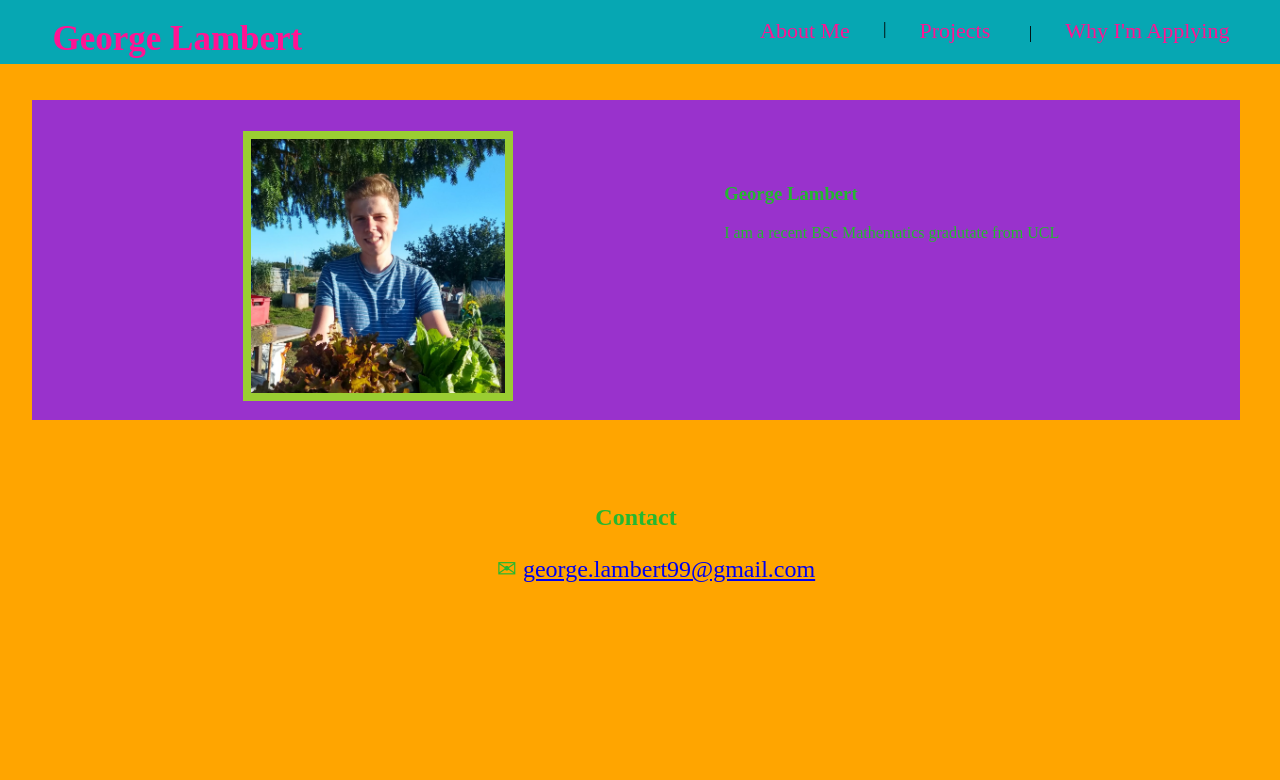
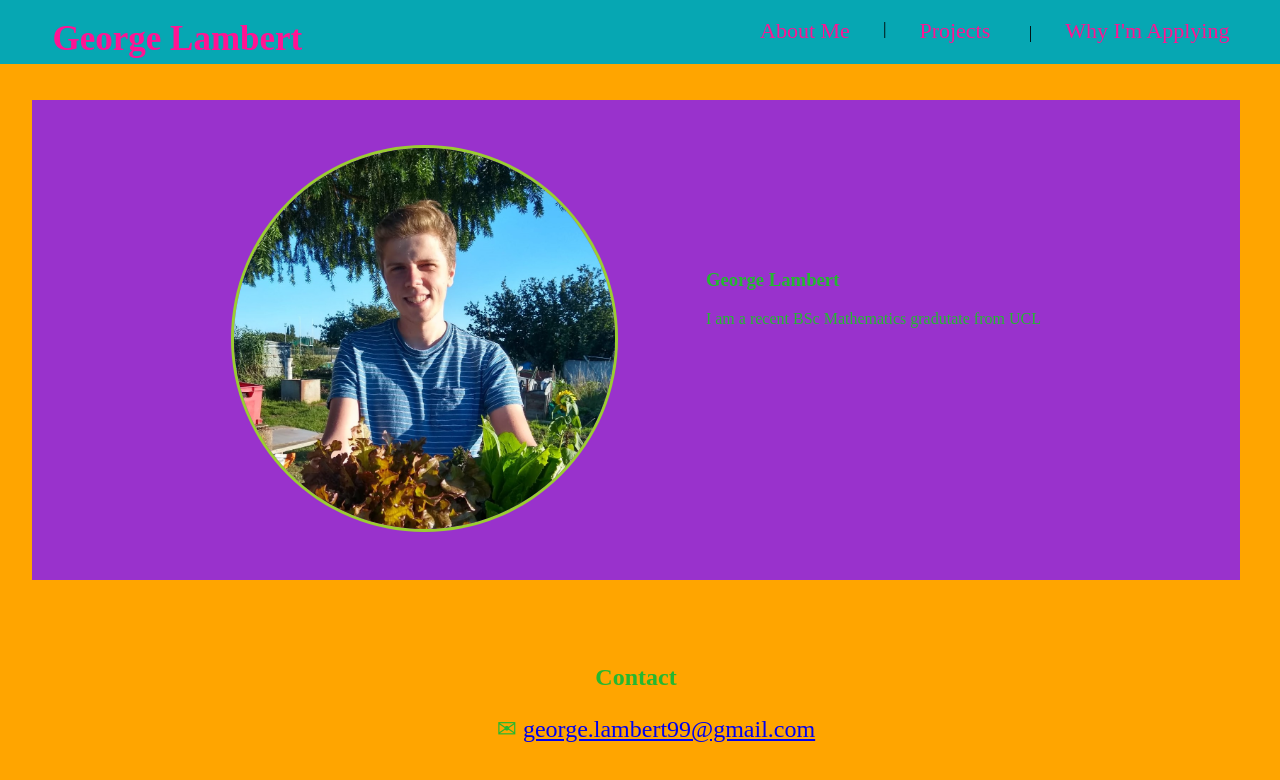
Before and after one commit to Glombort/FAC-Application-website, a plain HTML site: page index.html in a window 1280 px wide. Drawn offline with Linux system fonts and the light colour scheme.

Commit message:
Intro styling

```diff
--- a/styles.css
+++ b/styles.css
@@ -93,22 +93,31 @@ nav {
 
 #intro {
   background-color: darkorchid;
-  height: 20em;
+  height: 30em;
   display: flex;
-  justify-content: space-evenly;
+  justify-content: center;
   margin-top: 5%;
 }
 
 #intro-pic {
-  padding: 2.5%;
-  max-width: 60%;
+  max-width: 35%;
+  padding: 0.5%;
+  margin: auto 0 auto auto;
 
 }
 
+#intro-bio {
+  max-width: 35%;
+  padding: 0.5%;
+  margin: 5em auto 5em 2.5em;
+}
+
 #intro-pic img {
-  max-width: 98%;
-  max-height: 98%;
-  border: 0.5em solid yellowgreen;
+  max-width: 90%;
+  max-height: 90%;
+  border-radius: 50%;
+  border: 3px solid yellowgreen;
+  margin: auto 0;
 }
 
 .contact {
```
